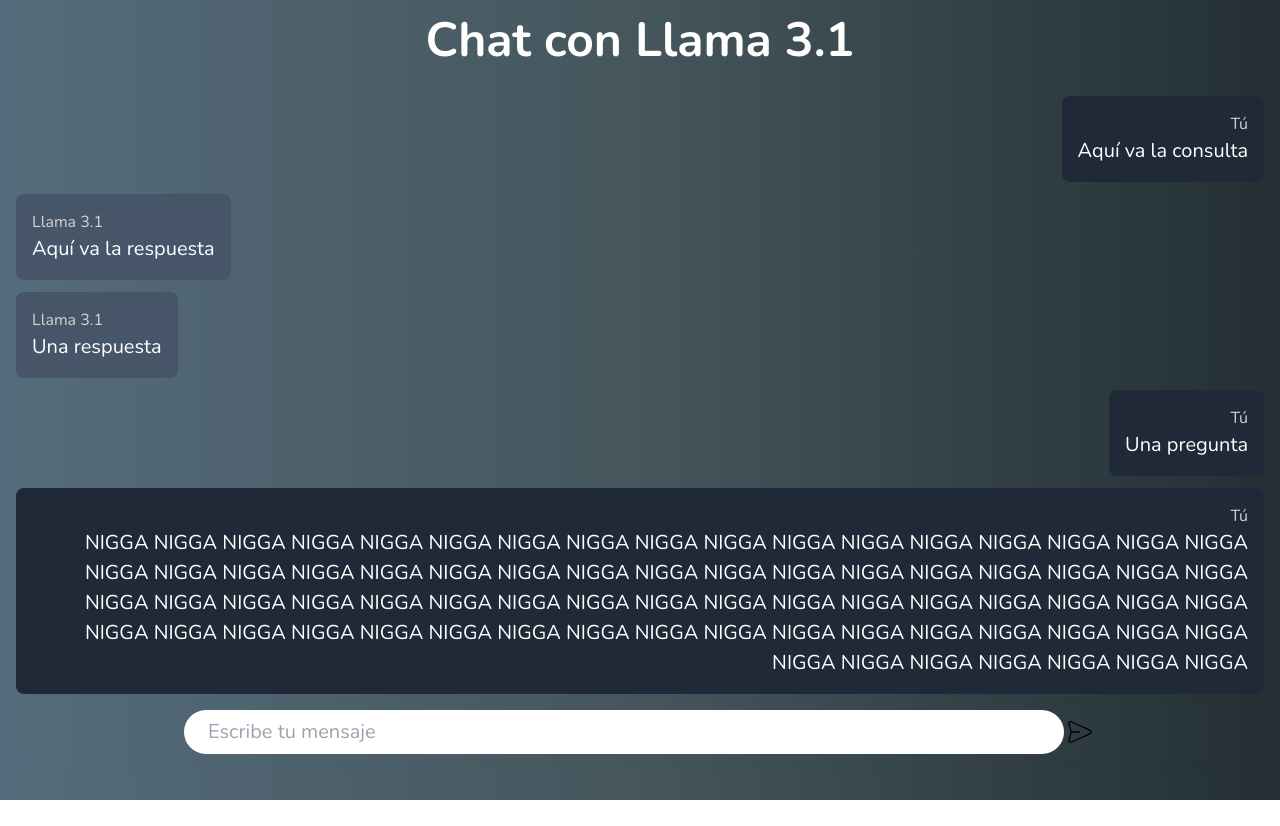
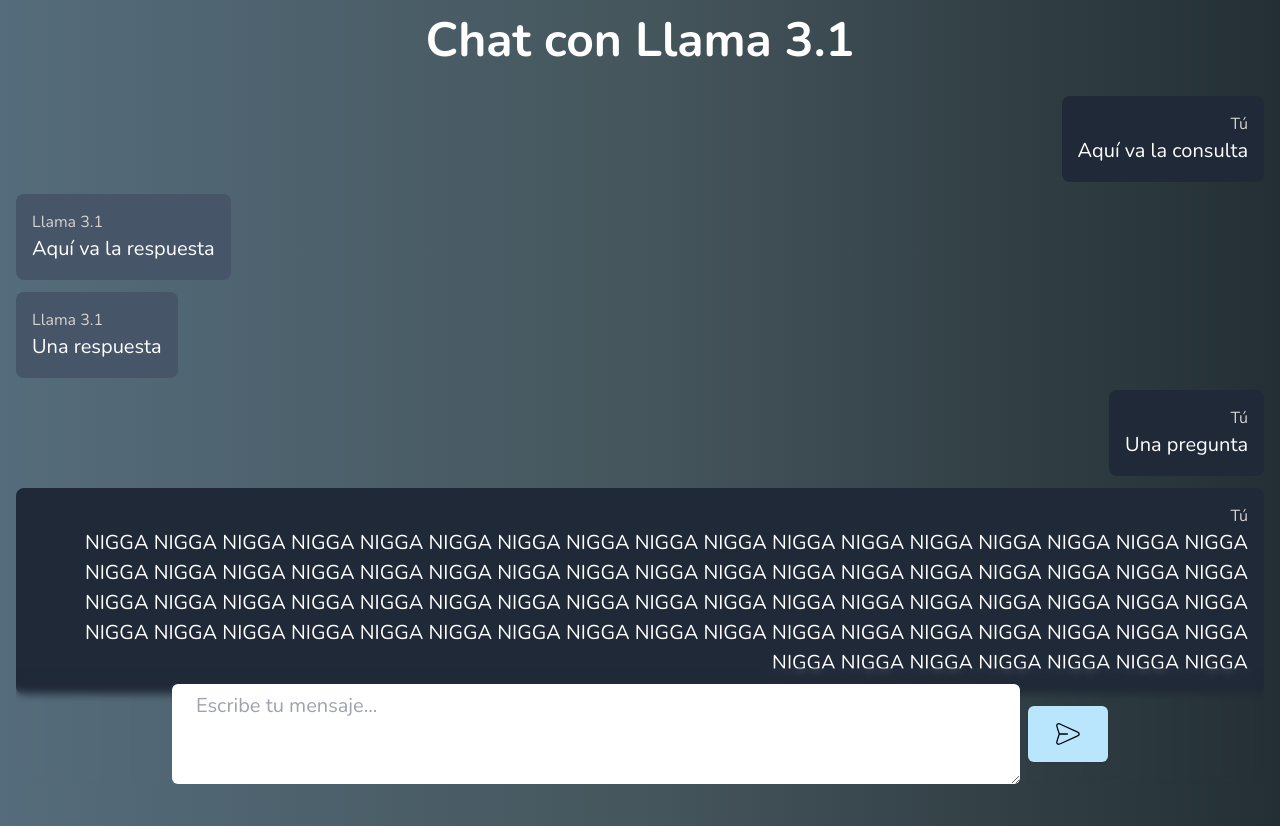
Before and after one commit to Missa510/Your-Own-Chat, a Next.js app: page /chat/Llama-3.1-8B-Instruct-q4f32_1-MLC-1k in a window 1280 px wide. Before the commit the page ends 800 px from the top, so only its background shows below. Built offline with nearby package versions, Linux system fonts and the light colour scheme.

Commit message:
Arreglando la caja de texto

```diff
--- a/src/components/chat/caja.js
+++ b/src/components/chat/caja.js
@@ -1,16 +1,36 @@
 "use client"
 // import Script from "next/script"
 import SendIcon from "../svg/send"
+import Script from "next/script"
+// import Mensajes from "./mensajes"
+// import { useState } from "react"
 
-export default function CajaDeTexto(){
-    return(
-        <footer className="flex justify-center sticky bottom-4 backdrop-blur-sm p-4 z-50 w-full">
-            <form className="flex w-3/4 justify-center items-center text-xl">
-                <input className="flex-grow py-2 px-6 outline-none border-none rounded-full text-stone-950" type="text" placeholder="Escribe tu mensaje"/>
-                <button disabled >
-                    <SendIcon/>
-                </button>
-            </form>
-        </footer>
+function Chatear(e){
+
+    e.preventDefault()
+
+    // El jquery :3
+    const $ = (el) => document.querySelector(el)
+
+    const $input = $("textarea")
+    const $texto = $input.value
+
+    window.alert($texto)
+}
+
+export default function CajaDeTexto() {
+
+    return (
+        <>
+            <footer className="flex justify-center sticky bottom-4 backdrop-blur-sm pt-4 z-50 w-full">
+                <form className="flex w-3/4 justify-center items-center text-xl gap-x-2" onSubmit={Chatear}>
+                    <textarea rows={3} className="flex-grow py-2 px-6 outline-none border-none rounded-md text-stone-950" type="text" placeholder="Escribe tu mensaje... " />
+                    <button className={`bg-sky-200 rounded-md py-3 px-6 drop-shadow-sm transition ease-in-out hover:bg-sky-400 hover:scale-110`} type="submit">
+                        <SendIcon />
+                    </button>
+                </form>
+            </footer>
+            <Script scr="@/workers/worker_uno.js" strategy="worker" type="module"/>
+        </>
     )
 }
--- a/src/components/modelos.js
+++ b/src/components/modelos.js
@@ -7,11 +7,11 @@
 
 function VerificarFirefox() {
 
-    const [usaFirefox, setUsaFirfox] = useState(false)
+    const [usaFirefox, setUsaFirefox] = useState(false)
 
     useEffect(() => {
         if (typeof navigator !== "undefined") {
-            navigator.userAgent.includes('Firefox') && setUsaFirfox(true)
+            navigator.userAgent.includes('Firefox') && setUsaFirefox(true)
         }
     }, [])
 
```
